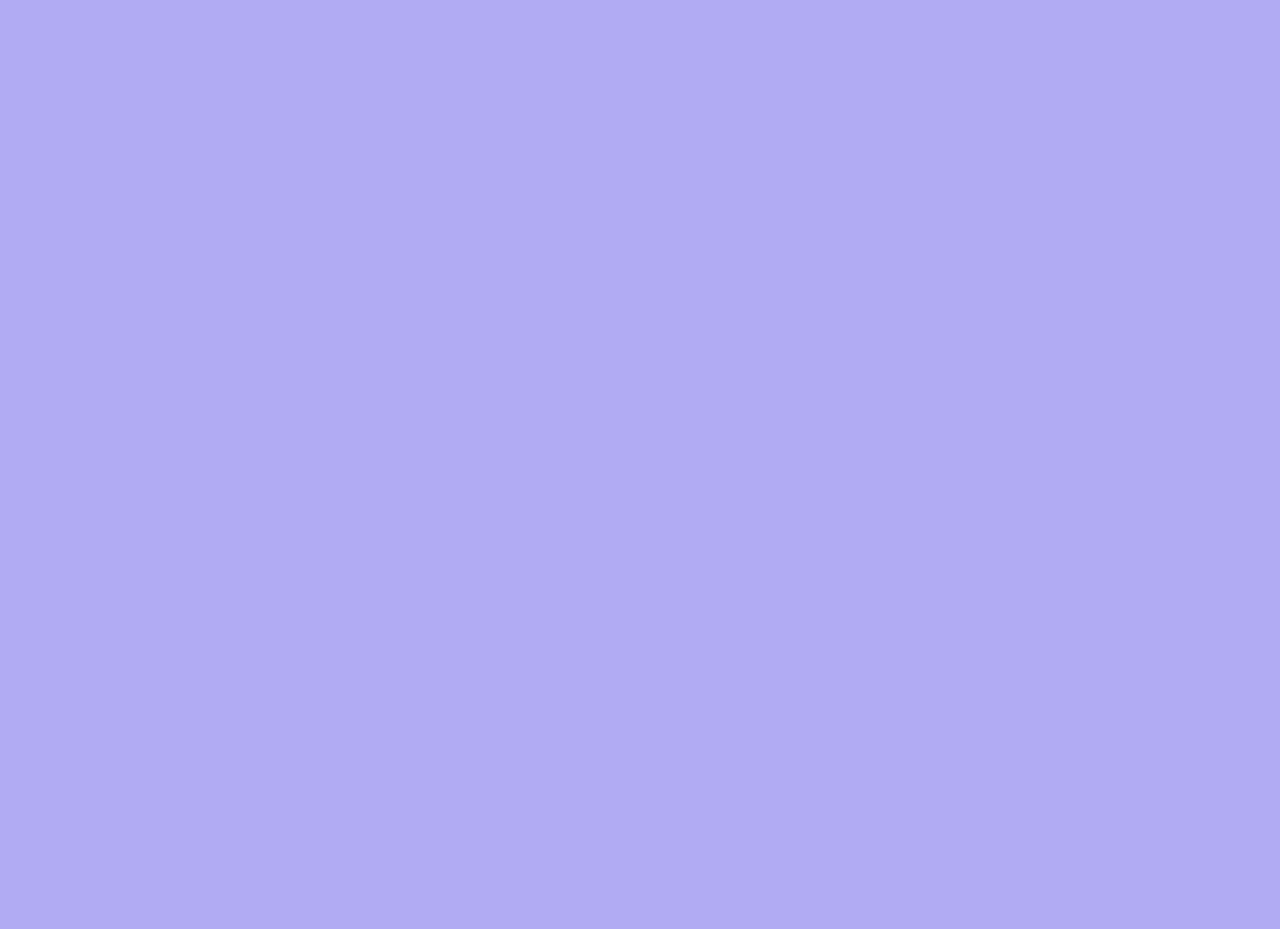
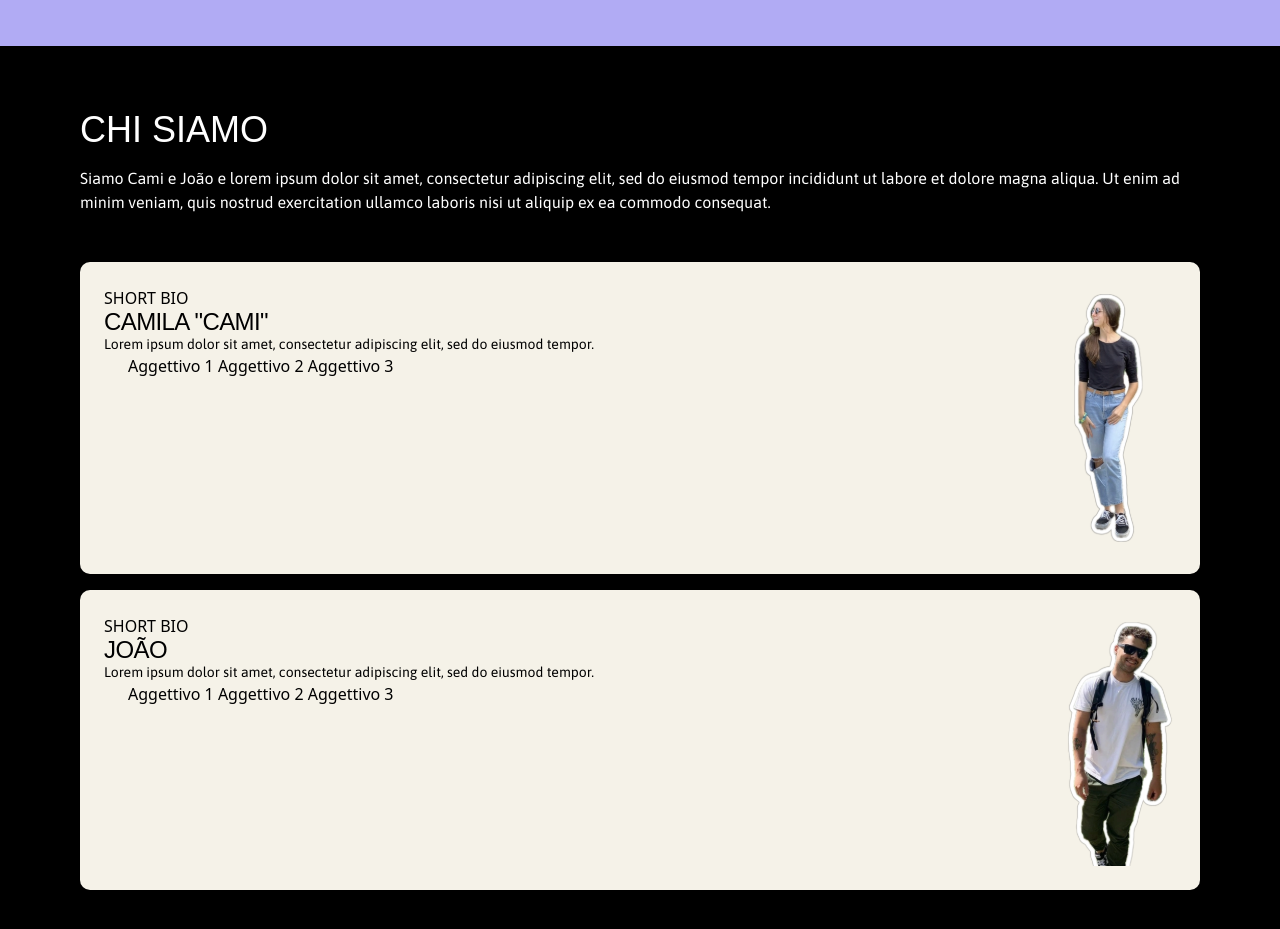
Before and after one commit to devcarolinealmeida/bora-pro-role, a Next.js app: page / in a window 1280 px wide. Shown: the part 699-1628 px from the top of the page. Before the commit the page ends 800 px from the top, so only its background shows below. Built offline with nearby package versions, Linux system fonts and the light colour scheme; a web font is replaced by a local one.

Commit message:
ADD: section chi siamo

```diff
--- a/app/page.tsx
+++ b/app/page.tsx
@@ -1,3 +1,4 @@
+import { ChiSiamo } from "../sections/ChiSiamo/page";
 import Header from "../sections/Header/page";
 import { Hero } from "../sections/Hero/page";
 
@@ -7,7 +8,7 @@ export default function Home() {
     <>
       <Header/>
       <Hero/>
-
+      <ChiSiamo/>
     </>
   );
 }
--- /dev/null
+++ b/components/CardChiSiamo.tsx
@@ -0,0 +1,80 @@
+import * as React from 'react';
+import { twMerge } from "tailwind-merge";
+
+import CamiSvg from "@/assets/camila.svg";
+
+const CardChiSiamo = React.forwardRef<
+  HTMLDivElement,
+  React.HTMLAttributes<HTMLDivElement>
+>(({ className, ...props }, ref) => (
+  <div
+    ref={ref}
+    className={twMerge(
+      "bg-[#F5F2E8] flex justify-between gap-4 rounded-[10px] p-6",
+      className
+    )}
+    {...props}
+  />
+))
+CardChiSiamo.displayName = "CardChiSiamo"
+
+const CardTopTitle = React.forwardRef<
+  HTMLDivElement,
+  React.HTMLAttributes<HTMLDivElement>
+>(({ className, ...props }, ref) => (
+  <div
+    ref={ref}
+    className={twMerge("inline-block uppercase", className)}
+    {...props}
+  />
+))
+CardTopTitle.displayName = "CardTopTitle"
+
+const CardTitle = React.forwardRef<
+  HTMLParagraphElement,
+  React.HTMLAttributes<HTMLHeadingElement>
+>(({ className, ...props }, ref) => (
+  <h3
+    ref={ref}
+    className={twMerge(
+      "text-2xl leading-none tracking-tight",
+      className
+    )}
+    {...props}
+  />
+))
+CardTitle.displayName = "CardTitle"
+
+const CardDescription = React.forwardRef<
+  HTMLParagraphElement,
+  React.HTMLAttributes<HTMLParagraphElement>
+>(({ className, ...props }, ref) => (
+  <p
+    ref={ref}
+    className={twMerge("text-sm", className)}
+    {...props}
+  />
+))
+CardDescription.displayName = "CardDescription"
+
+const CardContent = React.forwardRef<
+  HTMLDivElement,
+  React.HTMLAttributes<HTMLDivElement>
+>(({ className, ...props }, ref) => (
+  <div ref={ref} className={twMerge("p-6 pt-0", className)} {...props} />
+))
+CardContent.displayName = "CardContent"
+
+const CardImg = React.forwardRef<
+  HTMLDivElement,
+  React.HTMLAttributes<HTMLDivElement>
+>(({ className, ...props }, ref) => (
+  <div
+    ref={ref}
+    className={twMerge("w-32", className)}
+    {...props}
+  />
+))
+CardImg.displayName = "CardImg"
+
+export { CardChiSiamo, CardTopTitle, CardTitle, CardDescription, CardContent, CardImg }
--- /dev/null
+++ b/sections/ChiSiamo/page.tsx
@@ -0,0 +1,59 @@
+import {
+  CardChiSiamo,
+  CardTopTitle,
+  CardTitle,
+  CardDescription,
+  CardContent,
+  CardImg,
+} from "../../components/CardChiSiamo";
+import CamiSvg from "../../assets/camila.svg";
+import JoaoSvg from "../../assets/joao.svg";
+
+export const ChiSiamo = () => {
+  return (
+    <section className="bg-black py-16" id="chi_siamo">
+      <div className="container max-w-7xl">
+        <div className="pb-12">
+          <h4 className="text-white mb-4 text-4xl">Chi Siamo</h4>
+          <p className="text-white">
+            Siamo Cami e João e lorem ipsum dolor sit amet, consectetur
+            adipiscing elit, sed do eiusmod tempor incididunt ut labore et
+            dolore magna aliqua. Ut enim ad minim veniam, quis nostrud
+            exercitation ullamco laboris nisi ut aliquip ex ea commodo
+            consequat.
+          </p>
+        </div>
+        <div className="flex flex-col gap-4">
+          <CardChiSiamo>
+            <div className="flex-1">
+              <CardTopTitle>Short Bio</CardTopTitle>
+              <CardTitle>Camila "Cami"</CardTitle>
+              <CardDescription>
+                Lorem ipsum dolor sit amet, consectetur adipiscing elit, sed do
+                eiusmod tempor.
+              </CardDescription>
+              <CardContent>Aggettivo 1 Aggettivo 2 Aggettivo 3</CardContent>
+            </div>
+            <CardImg>
+              <CamiSvg />
+            </CardImg>
+          </CardChiSiamo>
+          <CardChiSiamo>
+            <div className="flex-1">
+              <CardTopTitle>Short Bio</CardTopTitle>
+              <CardTitle>João</CardTitle>
+              <CardDescription>
+                Lorem ipsum dolor sit amet, consectetur adipiscing elit, sed do
+                eiusmod tempor.
+              </CardDescription>
+              <CardContent>Aggettivo 1 Aggettivo 2 Aggettivo 3</CardContent>
+            </div>
+            <CardImg>
+              <JoaoSvg />
+            </CardImg>
+          </CardChiSiamo>
+        </div>
+      </div>
+    </section>
+  );
+};
```
Also changed, not shown: assets/camila.svg (added), assets/joao.svg (added).
